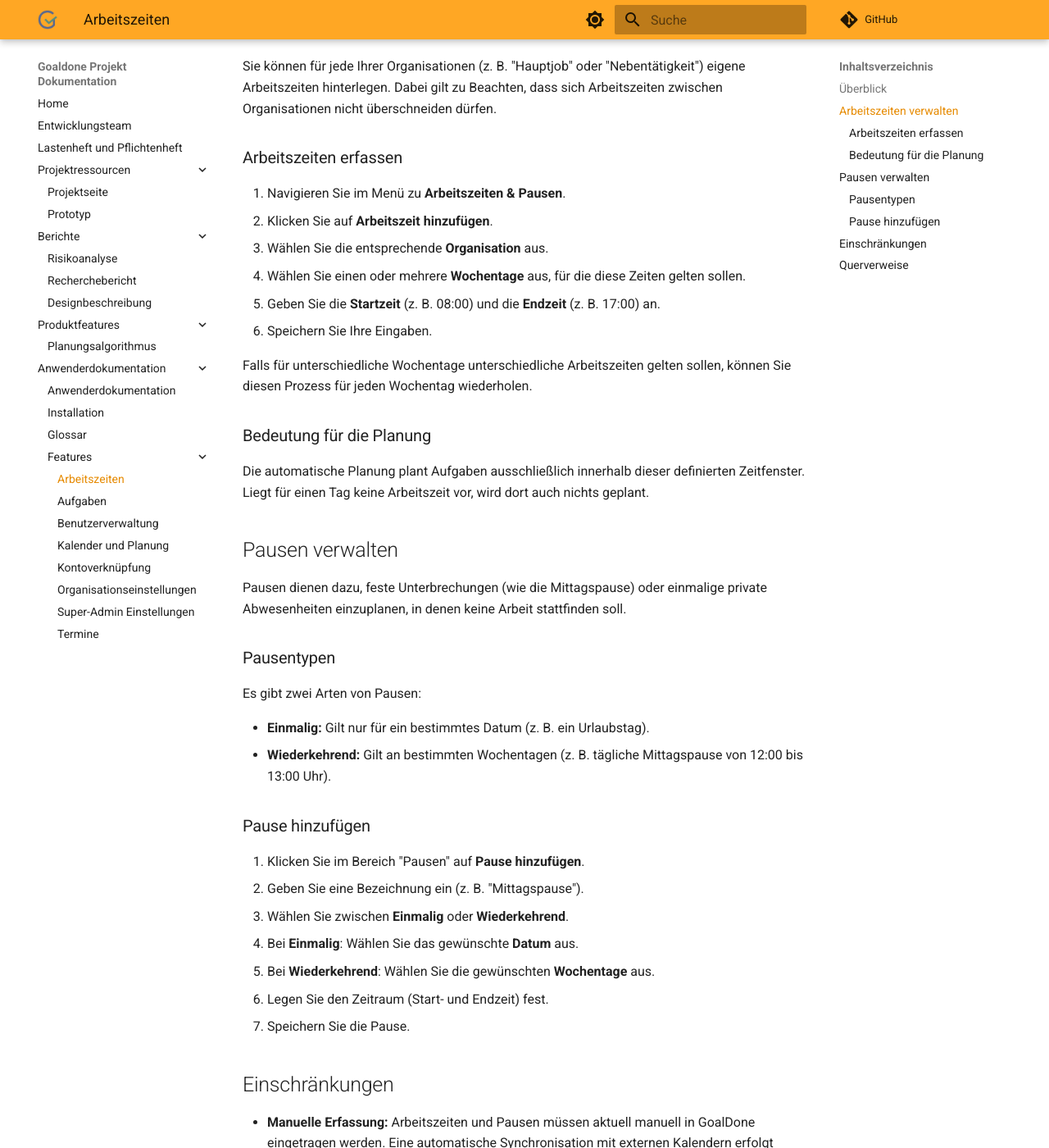
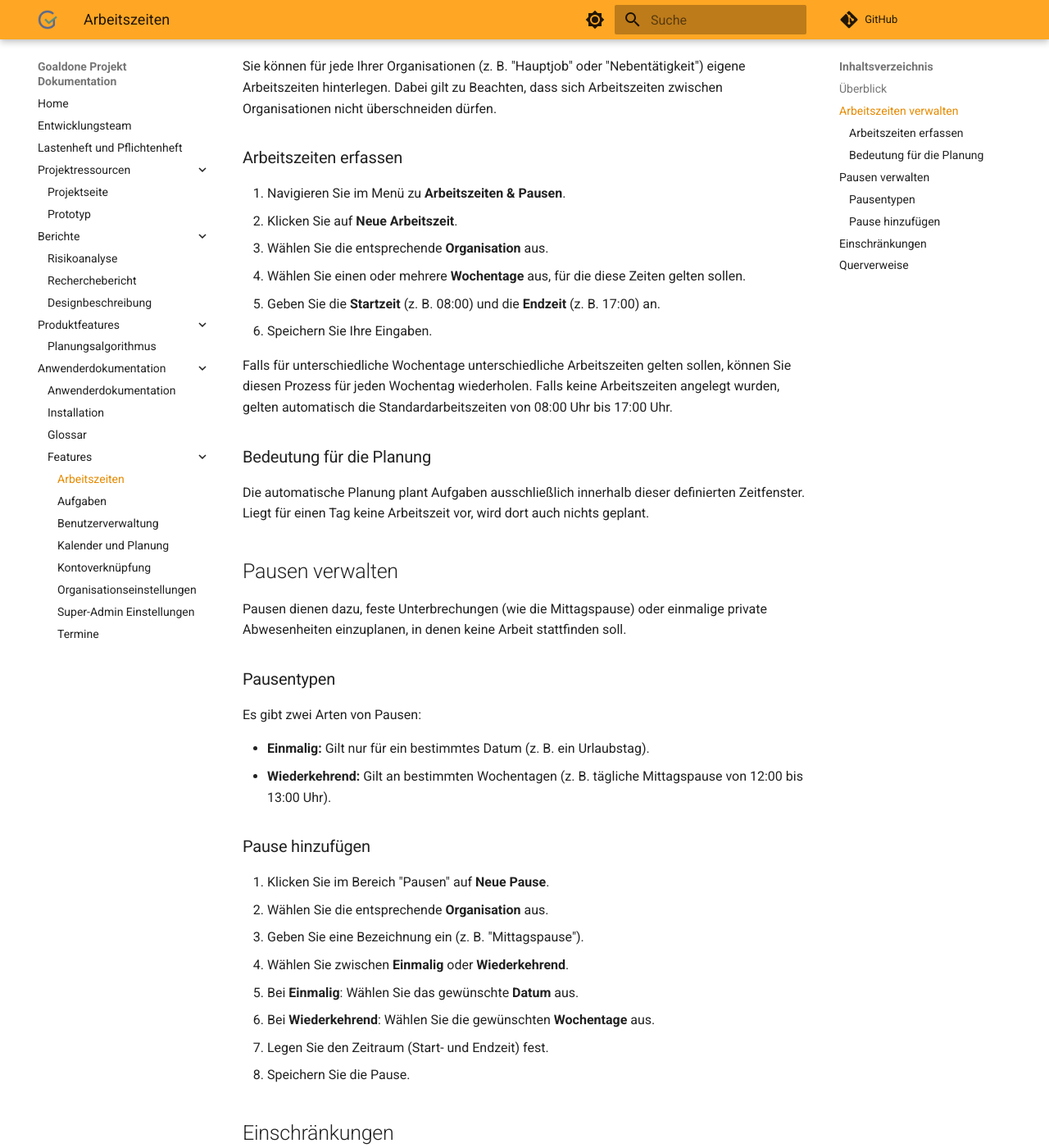
Before and after one commit to goaldone-dhbw/goaldone-projektseite, an MkDocs documentation site: the page built from docs/Anwenderdokumentation/Features/Arbeitszeiten.md, in a window 1280 px wide and 1400 px high, scrolled down 330 px. Shown: the whole window at 82% size. Built offline with MkDocs 1.6.1 and Material for MkDocs 9.7.7, drawn with Linux system fonts in a browser that asks for light colours; comment, search, counter and statistics services are not loaded.

```diff
--- a/docs/Anwenderdokumentation/Features/Arbeitszeiten.md
+++ b/docs/Anwenderdokumentation/Features/Arbeitszeiten.md
@@ -10,7 +10,7 @@ Dabei gilt zu Beachten, dass sich Arbeitszeiten zwischen Organisationen nicht ü
 
 ### Arbeitszeiten erfassen
 1. Navigieren Sie im Menü zu **Arbeitszeiten & Pausen**.
-2. Klicken Sie auf **Arbeitszeit hinzufügen**.
+2. Klicken Sie auf **Neue Arbeitszeit**.
 3. Wählen Sie die entsprechende **Organisation** aus.
 4. Wählen Sie einen oder mehrere **Wochentage** aus, für die diese Zeiten gelten sollen.
 5. Geben Sie die **Startzeit** (z. B. 08:00) und die **Endzeit** (z. B. 17:00) an.
@@ -18,7 +18,7 @@ Dabei gilt zu Beachten, dass sich Arbeitszeiten zwischen Organisationen nicht ü
 
 Falls für unterschiedliche Wochentage unterschiedliche Arbeitszeiten gelten sollen,
 können Sie diesen Prozess für jeden Wochentag wiederholen.
-
+Falls keine Arbeitszeiten angelegt wurden, gelten automatisch die Standardarbeitszeiten von 08:00 Uhr bis 17:00 Uhr.
 ### Bedeutung für die Planung
 Die automatische Planung plant Aufgaben ausschließlich innerhalb dieser definierten Zeitfenster.
 Liegt für einen Tag keine Arbeitszeit vor, wird dort auch nichts geplant.
@@ -34,7 +34,8 @@ Es gibt zwei Arten von Pausen:
 - **Wiederkehrend:** Gilt an bestimmten Wochentagen (z. B. tägliche Mittagspause von 12:00 bis 13:00 Uhr).
 
 ### Pause hinzufügen
-1. Klicken Sie im Bereich "Pausen" auf **Pause hinzufügen**.
+1. Klicken Sie im Bereich "Pausen" auf **Neue Pause**.
+2. Wählen Sie die entsprechende **Organisation** aus.
 2. Geben Sie eine Bezeichnung ein (z. B. "Mittagspause").
 3. Wählen Sie zwischen **Einmalig** oder **Wiederkehrend**.
 4. Bei **Einmalig**: Wählen Sie das gewünschte **Datum** aus.
```
Also changed, not shown: docs/Anwenderdokumentation/Features/Kalender-und-Planung.md (+4 -2 lines), docs/Anwenderdokumentation/Features/Kontoverknuepfung.md (+1 -1 lines), docs/Anwenderdokumentation/Features/Termine.md (+3 -2 lines), docs/Anwenderdokumentation/README.md (+1 -1 lines).
